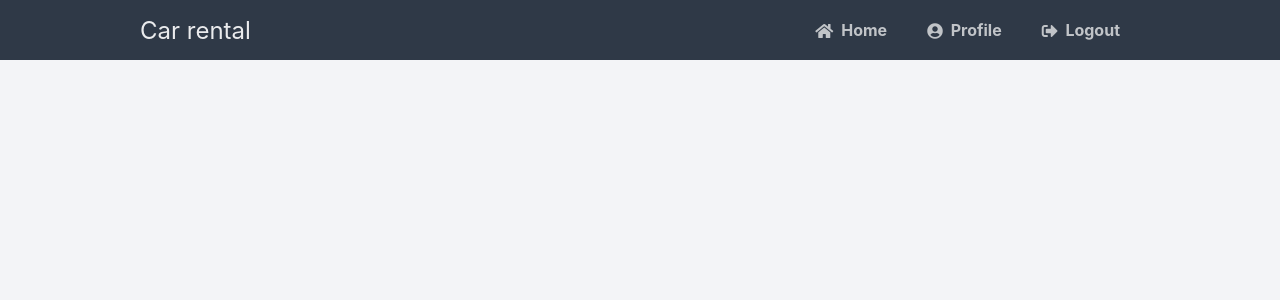
After one commit to dorachenxiW/COMP639_carrental, a Flask app: template templates/default.html in a window 1280 px wide. The commit adds this page. Shown: the top 300 px of the page. Run offline with Flask 3, Linux system fonts and the light colour scheme; the template is opened without the code that fills it, so the values that code supplies are empty.

Commit message:
default route change

```diff
--- a/app.py
+++ b/app.py
@@ -27,9 +27,10 @@ def getCursor():
     dbconn = connection.cursor()
     return dbconn
 
+#http://localhost:5000/ - this is the default page. This page tests that the web app is working on its default route.
 @app.route("/")
-def hometest():
-    return render_template("home1.html")
+def default():
+    return render_template("default.html")
 
 # http://localhost:5000/login/ - this will be the login page, we need to use both GET and POST requests
 @app.route('/login/', methods=['GET', 'POST'])
@@ -48,7 +49,7 @@ def login():
         account = connection.fetchone()
         print(account)
         if account is not None:
-            password = account[4]
+            password = account[2]
             if bcrypt.checkpw(user_password.encode('utf-8'),password.encode('utf-8')):
             # If account exists in accounts table in out database
             # Create session data, we can access this data in other routes
--- /dev/null
+++ b/templates/default.html
@@ -0,0 +1,24 @@
+<!DOCTYPE html>
+<html>
+	<head>
+		<meta charset="utf-8">
+		<title>{% block title %}{% endblock %}</title>
+		<link rel="stylesheet" href="{{ url_for('static', filename='style.css') }}">
+		<link rel="stylesheet" href="https://use.fontawesome.com/releases/v5.7.1/css/all.css">
+	</head>
+	<body class="loggedin">
+		<nav class="navtop">
+			<div>
+				<h1>Car rental</h1>
+                <a href="{{ url_for('home') }}"><i class="fas fa-home"></i>Home</a>
+				<a href="{{ url_for('profile') }}"><i class="fas fa-user-circle"></i>Profile</a>
+				<a href="{{ url_for('logout') }}"><i class="fas fa-sign-out-alt"></i>Logout</a>
+
+
+			</div>
+		</nav>
+		<div class="content">
+			{% block content %}{% endblock %}
+		</div>
+	</body>
+</html>
--- a/templates/home1.html
+++ /dev/null
@@ -1 +0,0 @@
-<h1>Car Rental</h1>
--- a/templates/profile.html
+++ b/templates/profile.html
@@ -13,11 +13,11 @@
         </tr>
         <tr>
             <td>Password:</td>
-            <td>{{ account[4] }}</td>
+            <td>{{ account[2] }}</td>
         </tr>
         <tr>
             <td>Email:</td>
-            <td>{{ account[5] }}</td>
+            <td>{{ account[3] }}</td>
         </tr>
     </table>
 </div>
```
